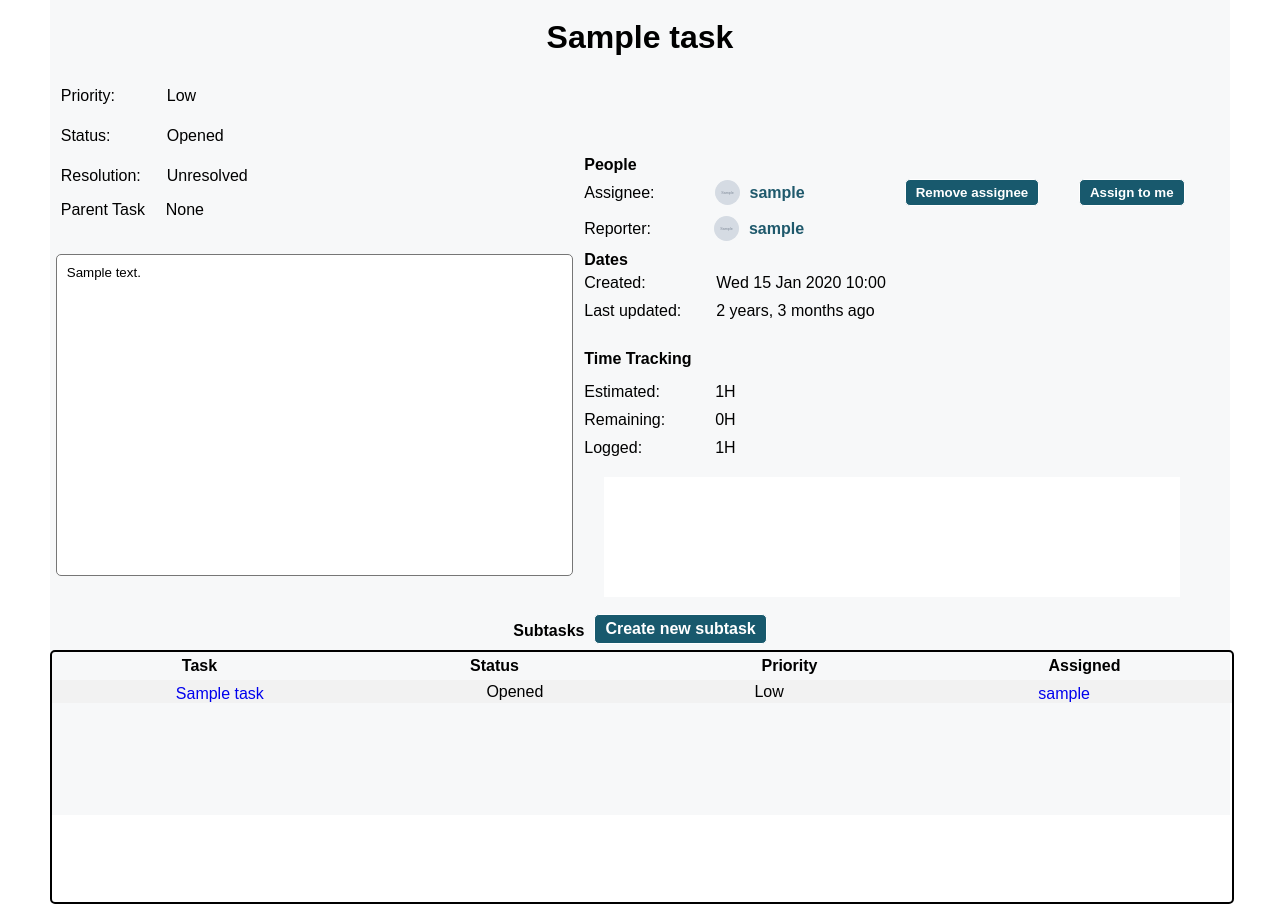
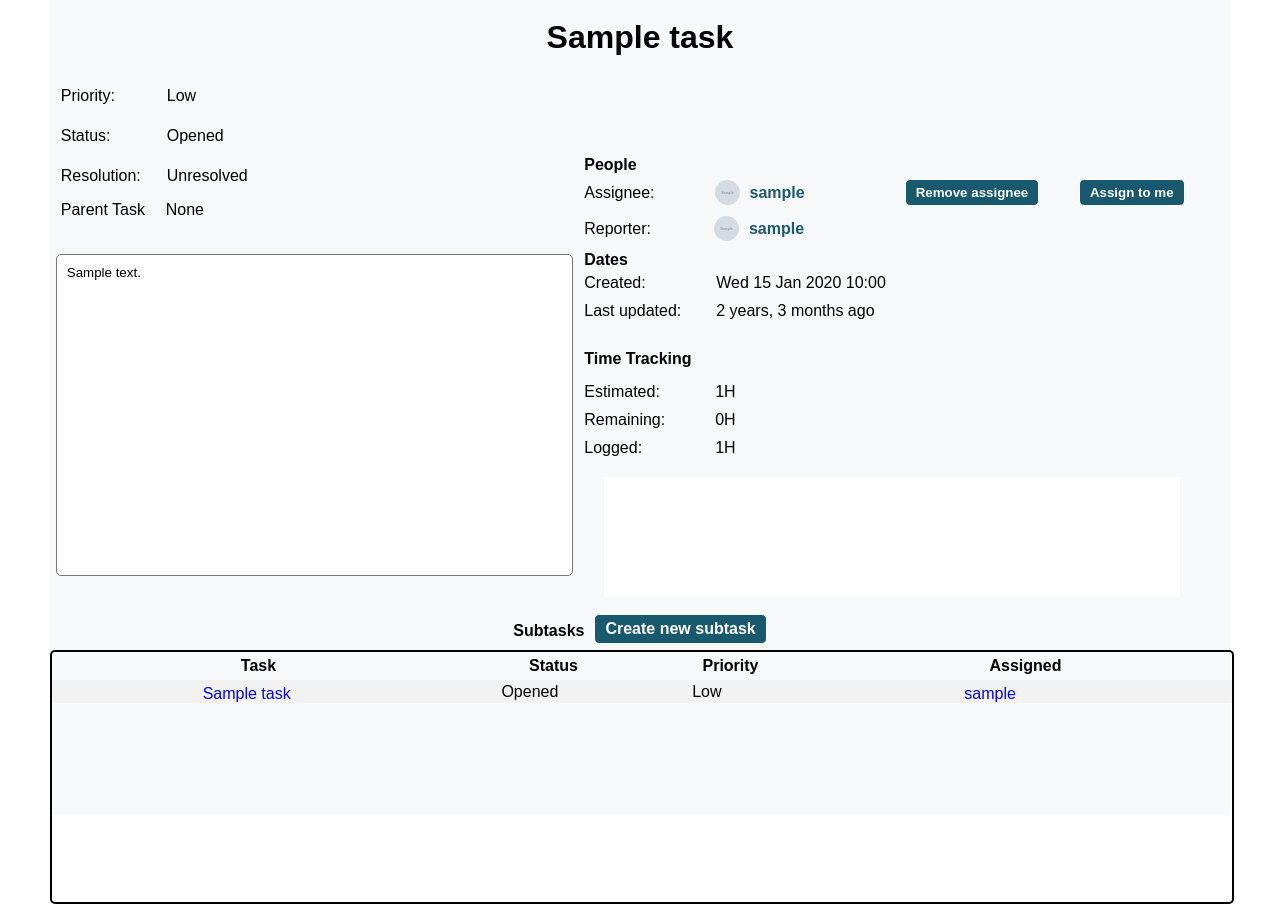
Before and after one commit to Mishakaveli1994/TaskManager, a Django app: template manager/templates/task_details.html in a window 1280 px wide. Shown: the part 59-963 px from the top of the page. Run offline with Django 4.2, Linux system fonts and the light colour scheme; the template is opened without the code that fills it: values that come from a table or form of the project are taken from there, others are empty; tables that the repository leaves empty hold one stand-in row (values such as "Sample post"); grey boxes marked "Sample" are stand-in pictures; some libraries are stand-ins or nearby versions.

Commit message:
Fixed table flex-basis for Task Details View

```diff
--- a/static/css/task-details.css
+++ b/static/css/task-details.css
@@ -145,10 +145,20 @@ div.assignee {
     font-weight: bold;
 }
 
-.subtasks-header p,
-.subtask p,
+.subtasks-header p:nth-child(2),
+.subtasks-header p:nth-child(3),
+.subtask p
+{
+    flex-basis: 15%;
+}
+
+.subtasks-header p:nth-child(1),
+.subtasks-header p:nth-child(4){
+    flex-basis: 35%;
+}
+
 .subtask a{
-    flex-basis: 25%;
+    flex-basis: 35%;
 }
 
 .subtask {
```
